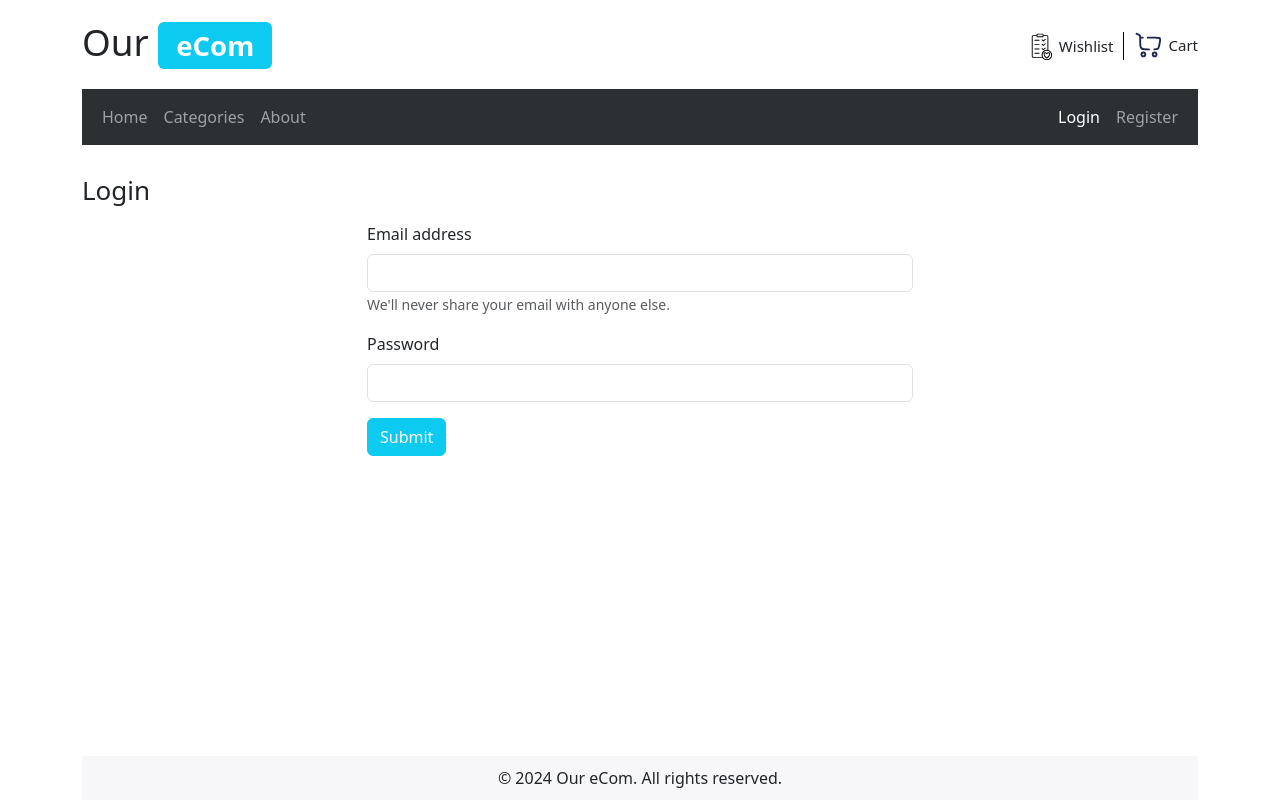
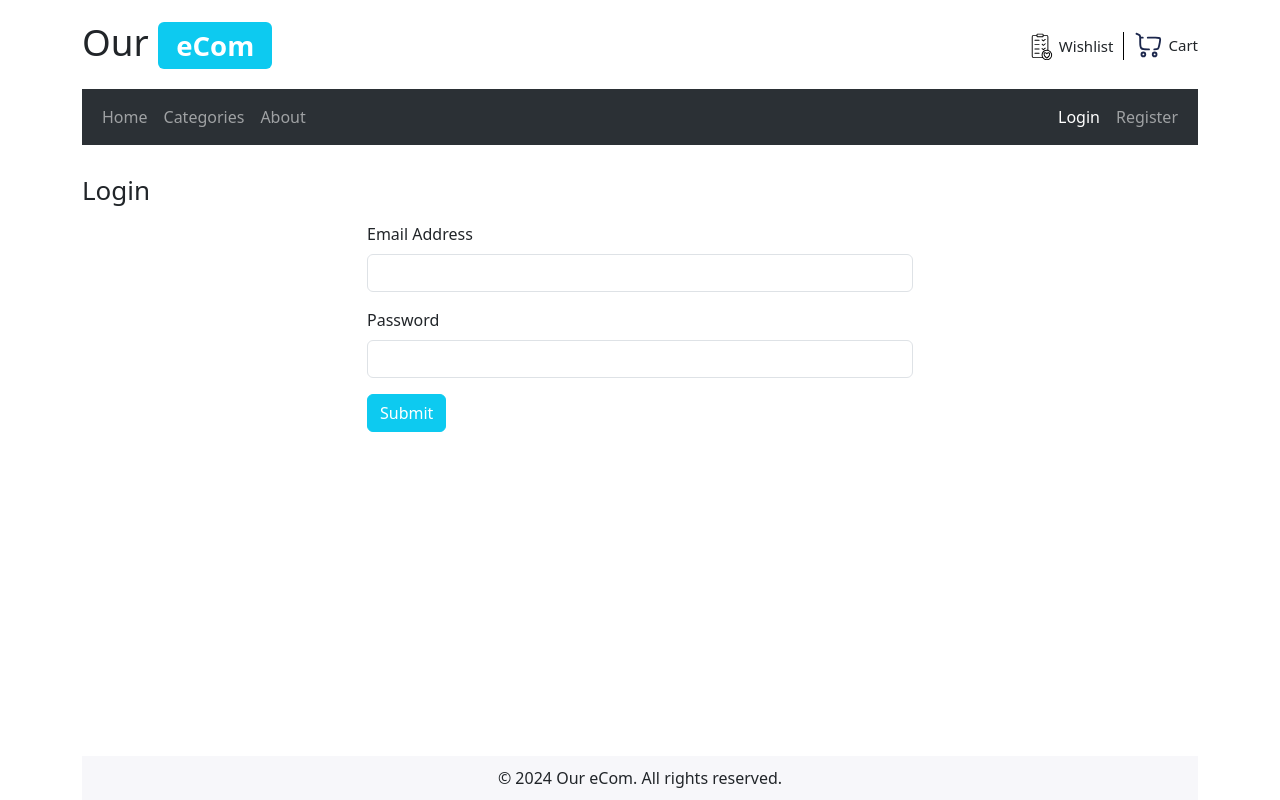
Before and after one commit to Belly606/ecommerce-typescript, a React (Vite) app: page /login in a window 1280 px wide. Built offline with nearby package versions, Linux system fonts and the light colour scheme.

Commit message:
perf:  use input reisable component in login form

```diff
--- a/src/pages/Login.tsx
+++ b/src/pages/Login.tsx
@@ -1,25 +1,44 @@
+import { useForm, SubmitHandler } from "react-hook-form";
+import { zodResolver } from "@hookform/resolvers/zod";
+import { loginSchema, loginType } from "@validations/loginSchema";
 import { Heading } from "@components/common";
+import { Input } from "@components/forms";
 import { Form, Button, Row, Col } from "react-bootstrap";
 
 const Login = () => {
+  const {
+    register,
+    handleSubmit,
+    formState: { errors },
+  } = useForm<loginType>({
+    mode: "onBlur",
+    resolver: zodResolver(loginSchema),
+  });
+
+  const submitForm: SubmitHandler<loginType> = (data) => {
+    console.log(data);
+  };
+
   return (
     <>
       <Heading title="Login" />
       <Row>
         <Col md={{ span: 6, offset: 3 }}>
-          <Form>
-            <Form.Group className="mb-3">
-              <Form.Label>Email address</Form.Label>
-              <Form.Control type="text" name="email" />
-              <Form.Text className="text-muted">
-                We'll never share your email with anyone else.
-              </Form.Text>
-            </Form.Group>
+          <Form onSubmit={handleSubmit(submitForm)}>
+            <Input
+              label="Email Address"
+              name="email"
+              register={register}
+              error={errors.email?.message as string}
+            />
 
-            <Form.Group className="mb-3">
-              <Form.Label>Password</Form.Label>
-              <Form.Control type="password" name="password" />
-            </Form.Group>
+            <Input
+              label="Password"
+              name="password"
+              type="password"
+              register={register}
+              error={errors.password?.message as string}
+            />
 
             <Button variant="info" type="submit" style={{ color: "white" }}>
               Submit
--- /dev/null
+++ b/src/validations/loginSchema.ts
@@ -0,0 +1,10 @@
+import { z } from "zod";
+
+const loginSchema = z.object({
+  email: z.string().min(1, "Email is required").email(),
+  password: z.string().min(8, "Password must be at least 8 characters"),
+});
+
+type loginType = z.infer<typeof loginSchema>;
+
+export { loginSchema, type loginType };
```
